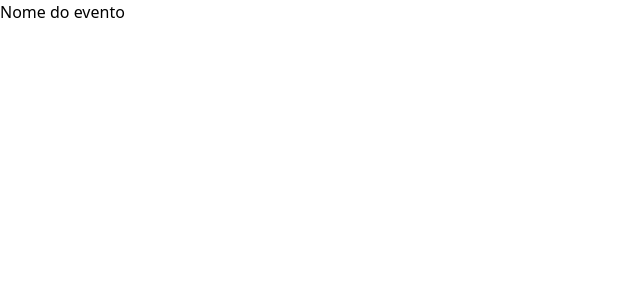
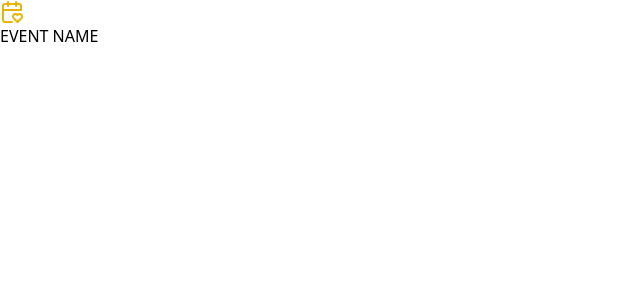
Before and after one commit to MDIVS/event-manager-react, a React (Vite) app: page / in a window 1280 px wide. Shown: the top 300 px of the page, without its empty margins (0-640 px from the left). Built offline with nearby package versions, Linux system fonts and the light colour scheme.

Commit message:
header architecture

```diff
--- /dev/null
+++ b/src/App.tsx
@@ -0,0 +1,9 @@
+import { Header } from "./components/header/header";
+
+export function App() {
+  return (
+    <div className="max-w-[1216px] mx-auto p-5 flex flex-col gap-5">
+      <Header />
+    </div>
+  )
+}
--- /dev/null
+++ b/src/components/header/header.tsx
@@ -0,0 +1,11 @@
+import { EventName } from './event-name';
+import { CalendarHeart } from "lucide-react";
+
+export function Header() {
+  return (
+    <div className="flex items-center gap-5 py-2">
+      <CalendarHeart color="rgb(234 179 8)"/> {/* rgb(234 179 8) = text-yellow-500 */}
+      <EventName> EVENT NAME </EventName>
+    </div>
+  );
+}
--- a/src/main.tsx
+++ b/src/main.tsx
@@ -1,10 +1,10 @@
 import React from 'react'
 import ReactDOM from 'react-dom/client'
-import { EventName } from './EventName.tsx'
 import './index.css'
+import { App } from './App.tsx'
 
 ReactDOM.createRoot(document.getElementById('root')!).render(
   <React.StrictMode>
-    <EventName> Nome do evento </EventName>
+    <App />
   </React.StrictMode>,
 )
```
Also changed, not shown: src/components/header/event-name.tsx (renamed from src/EventName.tsx).
